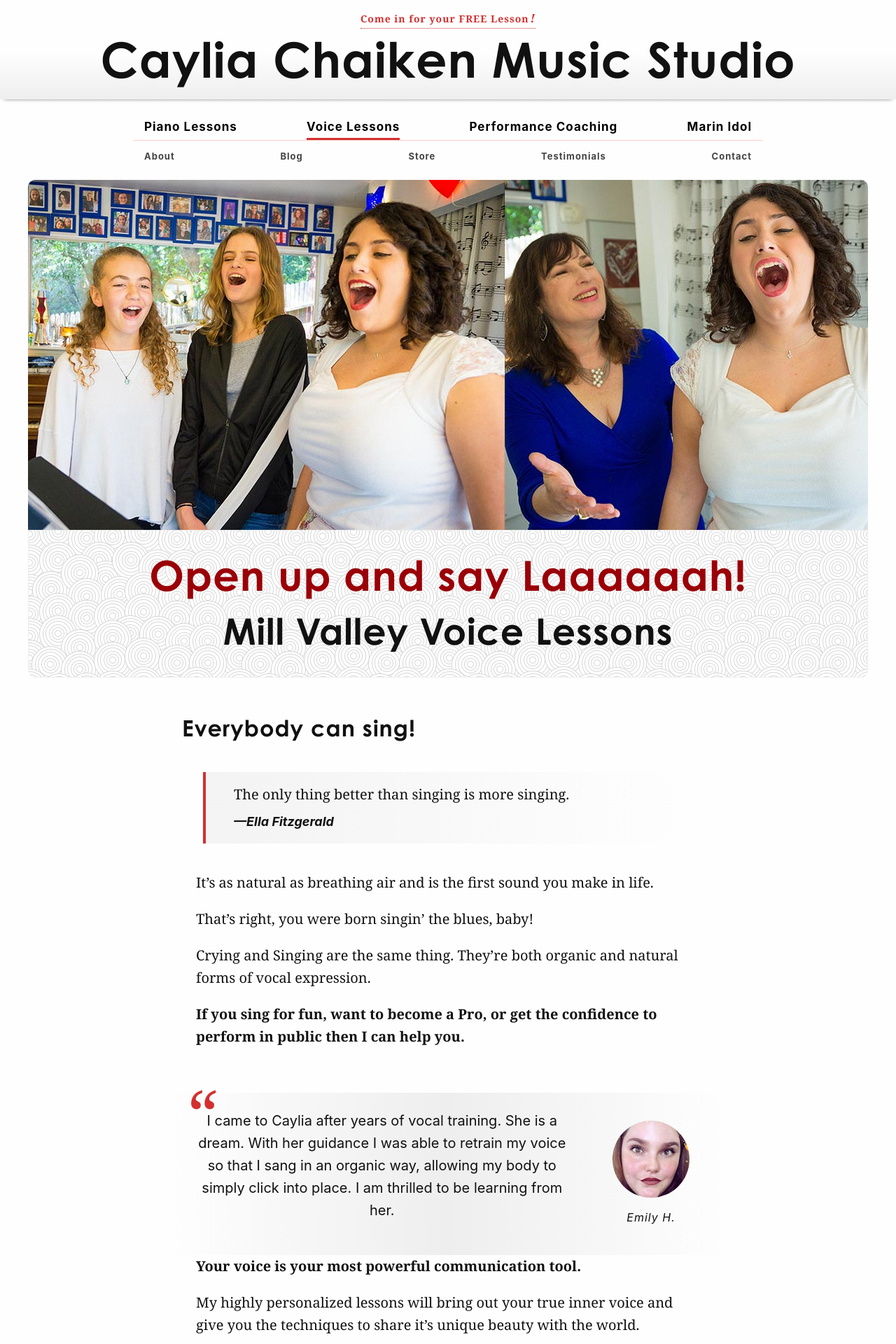
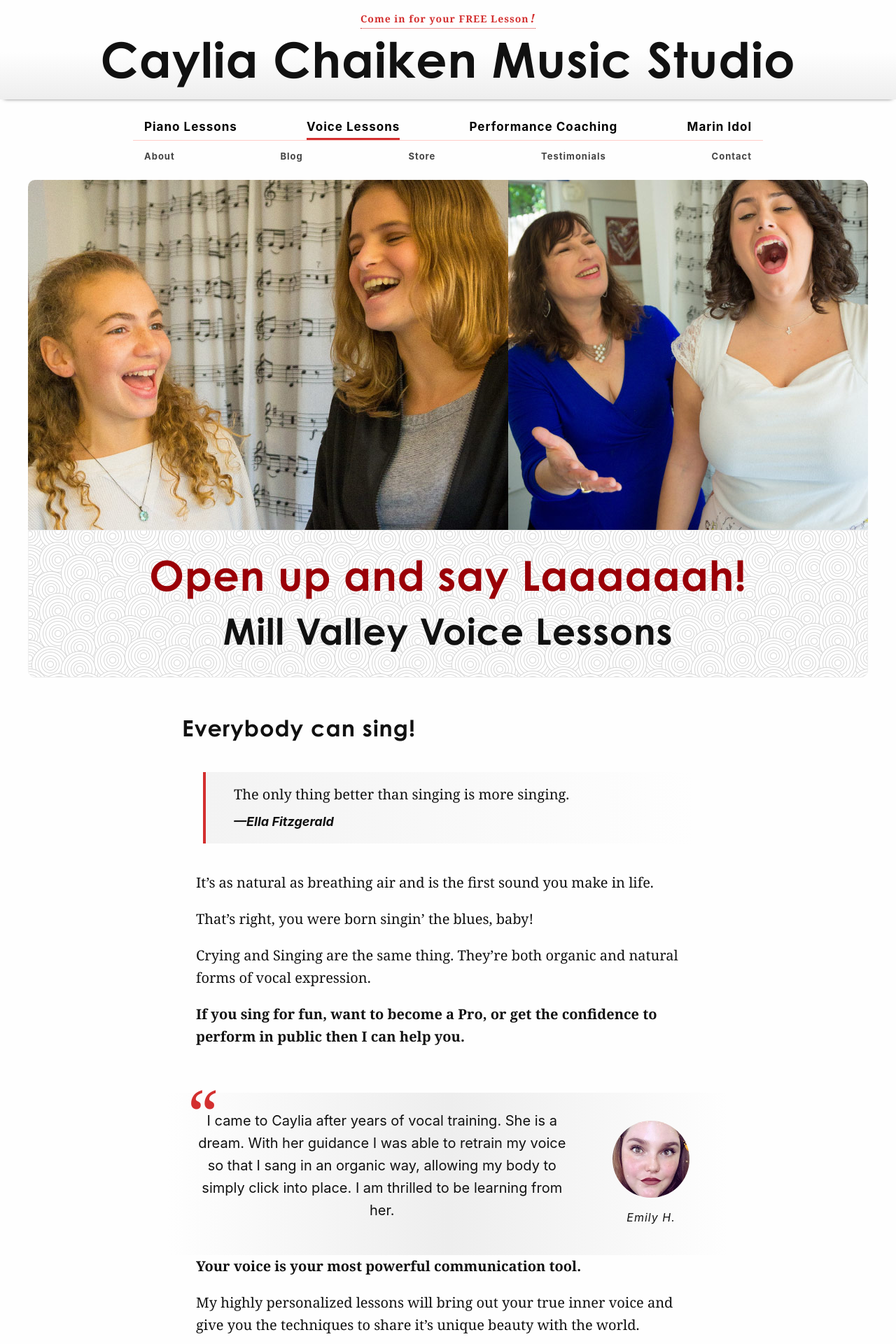
Before and after one commit to cchaiken/ccms, a Jekyll site: the page built from voice-lessons.md, in a window 1280 px wide. Shown: the top 1920 px of the page at 70% size. Built offline with Jekyll 4.4.1, drawn with Linux system fonts in a browser that asks for light colours; some web fonts are replaced.

Commit message:
Updated Voice Lessons

```diff
--- a/voice-lessons.md
+++ b/voice-lessons.md
@@ -1,7 +1,7 @@
 ---
 title: Mill Valley Voice Lessons
 id: voice-lessons
-hero: voice-banner-1.jpg
+hero: voice-singing-lessons-mill-valley-banner.jpg
 intro:
   main: Open up and say Laaaaaah!
   sub: Mill Valley Voice Lessons
```
